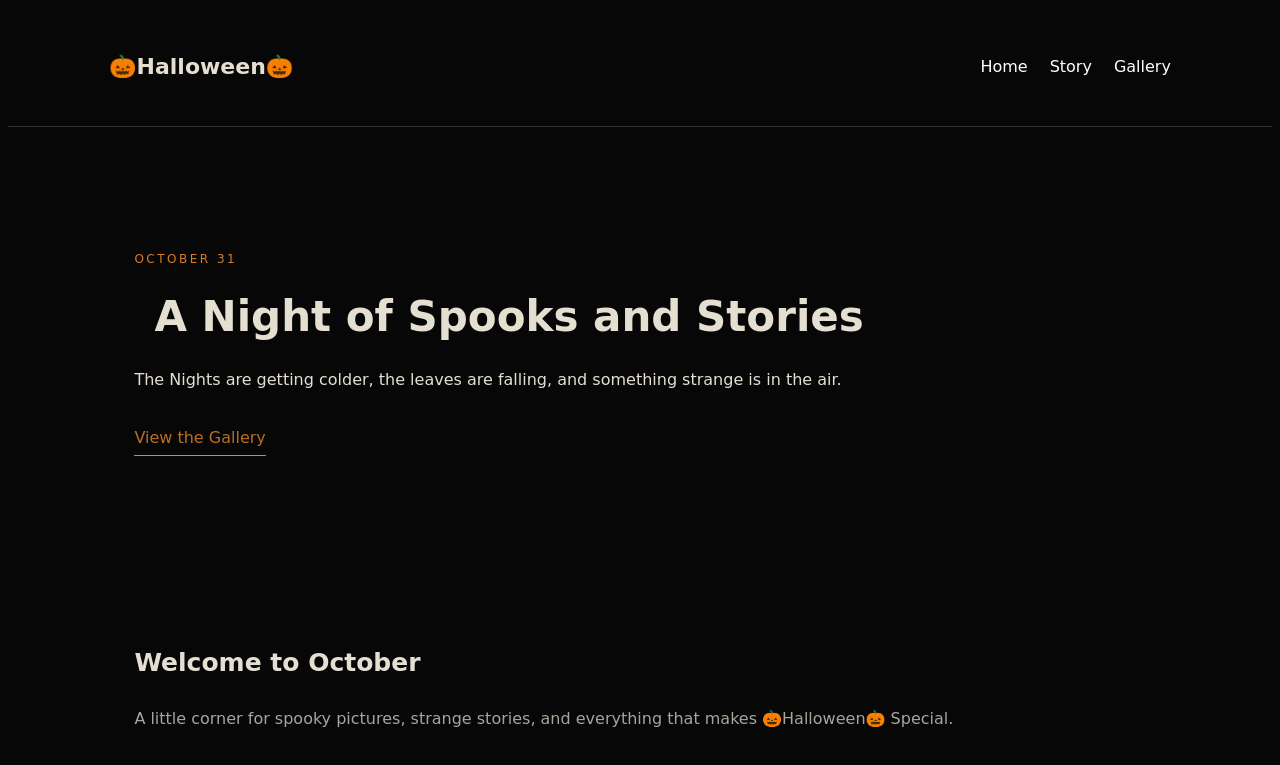
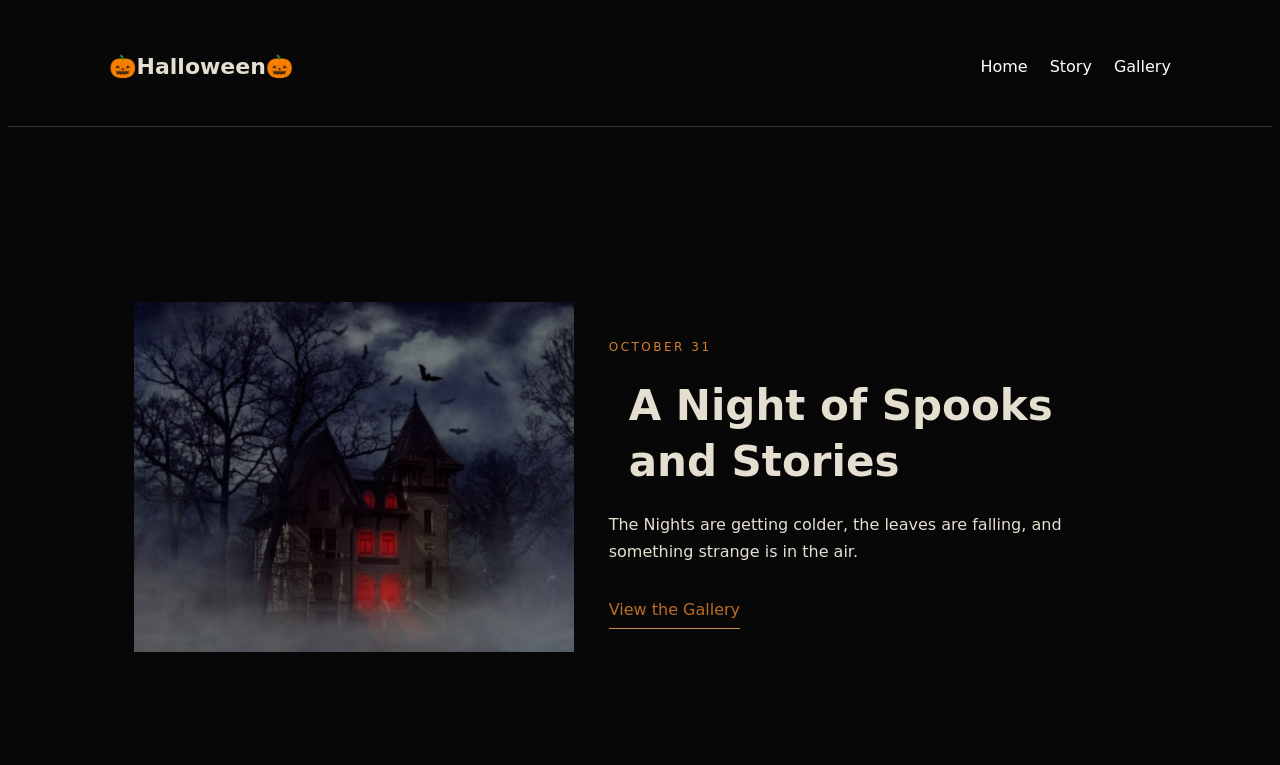
Before and after one commit to himanshusapkota/-Halloween, a plain HTML site: page index.html in a window 1280 px wide. Shown: the top 765 px of the page. Drawn offline with Linux system fonts and the light colour scheme.

Commit message:
Added  Haunted Image

```diff
--- a/index.html
+++ b/index.html
@@ -19,13 +19,19 @@
     </nav>
 
     <header class="hero">
-        <p class="small">OCTOBER 31</p>
+        <img src="images/haunted-house.jpg"
+             alt="A haunted house at night"
+             class="house">
 
-        <h1>A Night of Spooks and Stories</h1>
+        <div class="hero-content">
+            <p class="small">OCTOBER 31</p>
 
-        <p>The Nights are getting colder, the leaves are falling, and something strange is in the air.</p>
+            <h1>A Night of Spooks and Stories</h1>
 
-        <a href="gallery.html" class="link">View the Gallery</a>
+            <p>The Nights are getting colder, the leaves are falling, and something strange is in the air.</p>
+
+            <a href="gallery.html" class="link">View the Gallery</a>
+        </div>
     </header>
 
     <section class="welcome">
@@ -56,6 +62,6 @@
         <p>🎃Halloween🎃 THE LIGHT SHOULD BE OFF</p>
         <br>
         <p>The 🎃Halloween🎃 is 🎃Halloween🎃 (LOL)</p>
-    </footer>
+ </footer>
 </body>
 </html>
--- a/style.css
+++ b/style.css
@@ -42,11 +42,31 @@ nav h2{
 }
 
 .hero{
-    padding: 110px 10%;
-    max-width: 895px;
+    padding: 80px 10%;
+    max-width: none;
+    display: grid;
+    grid-template-columns: 0.9fr 1.1fr;
+    align-items: center;
+    gap: 35px;
+    min-height: 540px;
 
 
 }
+
+.house{
+    width: 100%;
+    height: 350px;
+    object-fit: cover;
+    filter: brightness(0.65);
+
+}
+
+.hero-content{
+    max-width: 600px;
+
+}
+
+
 
 .small{
     color: #d47e2d;
```
